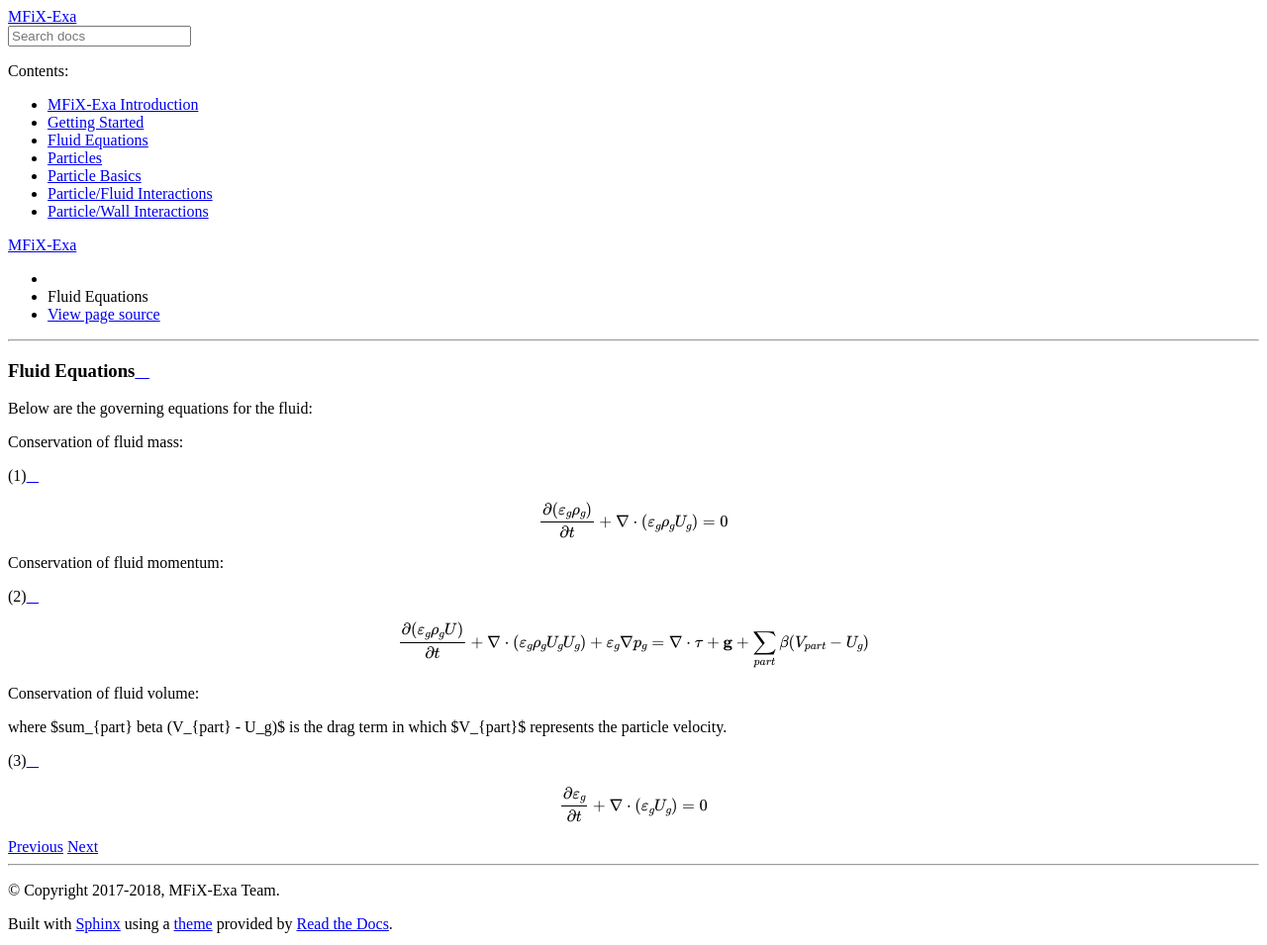
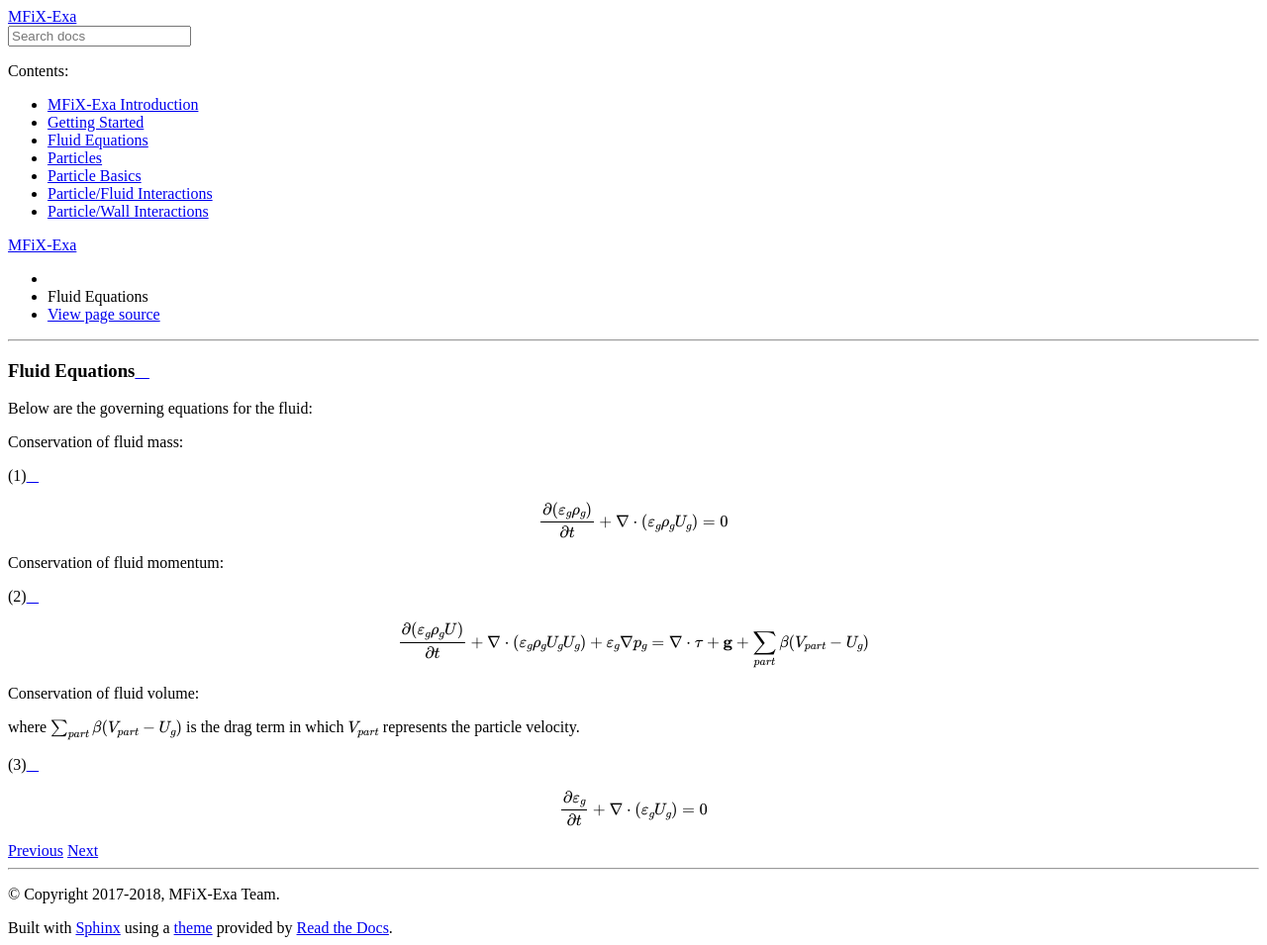
Before and after one commit to mwm126/MFIX-Exa, a Sphinx documentation site: the page built from docs/source/FluidEquations.rst, in a window 1280 px wide. Shown: the whole page at 99% size. Built offline with Sphinx 7.4.7 and the Read the Docs theme 2.0.0, drawn with Linux system fonts in a browser that asks for light colours; pages that are not in the unit, such as notebooks, are missing from menus; some of the changed lines change nothing that is shown.

Commit message:
fix formatting

```diff
--- a/docs/source/FluidEquations.rst
+++ b/docs/source/FluidEquations.rst
@@ -16,7 +16,7 @@ Conservation of fluid momentum:
 
 Conservation of fluid volume:
 
-where $\sum_{part} \beta (V_{part} - U_g)$ is the drag term in which $V_{part}$ represents the particle velocity.
+where :math:`\sum_{part} \beta (V_{part} - U_g)` is the drag term in which :math:`V_{part}` represents the particle velocity.
 
 .. math:: \frac{\partial \varepsilon_g}{\partial t} + \nabla \cdot (\varepsilon_g  U_g)  = 0
   :label: eqn::mass_vareps
```
